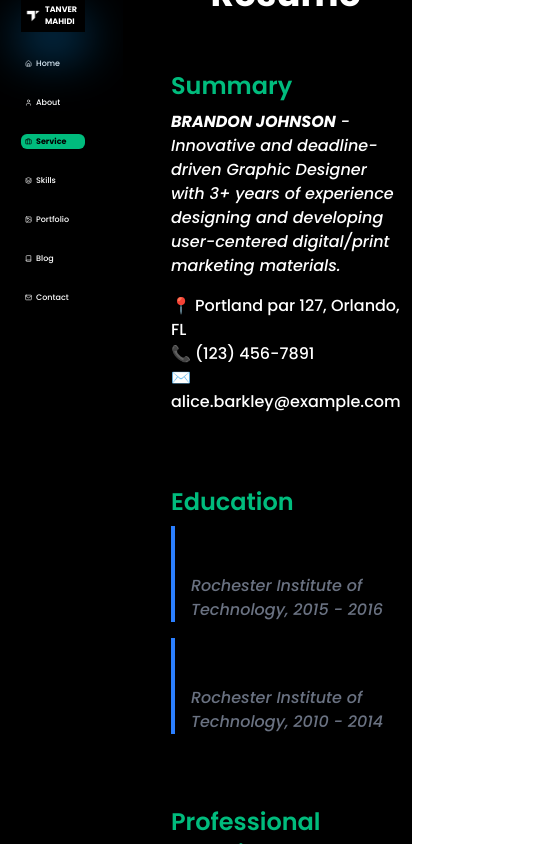
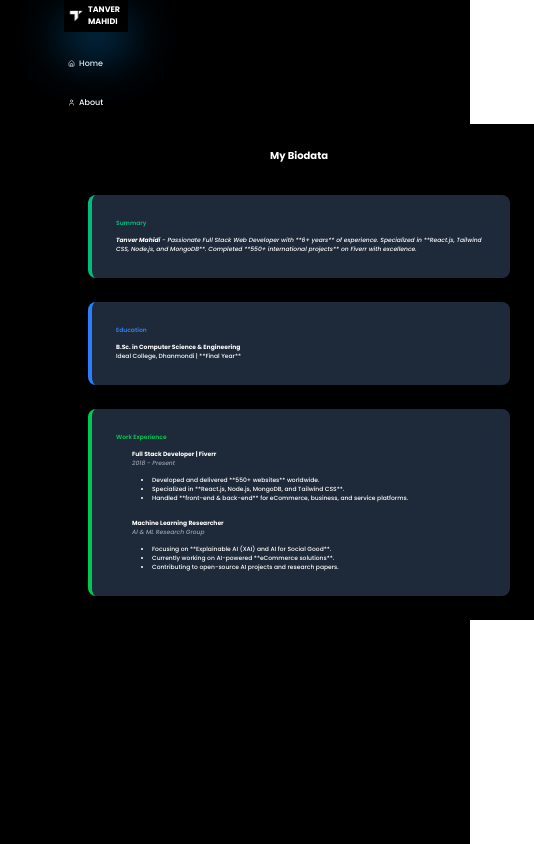
Before and after one commit to tanvermax/portfolio, a React (Vite) app: page / in a window 390 px wide. Both pictures are taken after a click on the button "Service". Shown: the whole page, 534 px wide, since content can reach past the window. Built offline with nearby package versions, Linux system fonts and the light colour scheme.

Commit message:
making responsive

```diff
--- a/src/Components/Home/Home.jsx
+++ b/src/Components/Home/Home.jsx
@@ -164,7 +164,7 @@ const Home = () => {
       </nav>
 
       {/* Main Content Area */}
-      <div className="relative h-[100vh] left-20 md:left-72 w-[85vw] overflow-y-auto">
+      <div className=" relative h-[100vh] left-16 md:left-72 md:w-[85vw]  md:overflow-y-auto overflow-x-hidden">
         <motion.section
           ref={homeRef}
           id="home"
@@ -182,7 +182,7 @@ const Home = () => {
           initial={{ opacity: 0, y: 50 }}
           animate={visibleSection === "aboutme" ? { opacity: 1, y: 0 } : {}}
           transition={{ duration: 0.5 }}
-          className="min-h-screen flex items-center justify-center  text-white"
+          className="min-h-screen flex items-center ml-20 justify-center  text-white"
         >
           <Aboutme />
         </motion.section>
@@ -193,7 +193,7 @@ const Home = () => {
           initial={{ opacity: 0, y: 50 }}
           animate={visibleSection === "service" ? { opacity: 1, y: 0 } : {}}
           transition={{ duration: 0.5 }}
-          className="min-h-screen flex items-center justify-center ml-20 text-white"
+          className="min-h-screen flex items-center justify-center md:ml-20 text-white"
         >
           <Service />
         </motion.section>
--- a/src/Components/Pages/Service.jsx
+++ b/src/Components/Pages/Service.jsx
@@ -1,90 +1,73 @@
 import React from "react";
 import { motion } from "framer-motion";
-
 
 const Service = () => {
   return (
     <div className="bg-black p-6 md:p-12 text-black">
       {/* Header */}
       <motion.h1
-        className="text-4xl font-bold text-white text-center mb-8"
+        className="md:text-4xl text-[10px] font-bold text-white text-center mb-8"
         initial={{ opacity: 0, y: -20 }}
         animate={{ opacity: 1, y: 0 }}
         transition={{ duration: 0.6 }}
       >
-        Resume
+        My Biodata
       </motion.h1>
 
       {/* Summary Section */}
       <motion.div
-        className=" p-6 shadow-lg rounded-lg"
+        className="bg-gray-800 p-6 shadow-lg rounded-lg border-l-4 border-emerald-500"
         initial={{ opacity: 0, scale: 0.9 }}
         animate={{ opacity: 1, scale: 1 }}
         transition={{ duration: 0.5 }}
       >
-        <h2 className="text-2xl font-semibold text-emerald-500 mb-2">Summary</h2>
-        <p className="text-white italic">
-          <span className="font-bold">BRANDON JOHNSON</span> - Innovative and
-          deadline-driven Graphic Designer with 3+ years of experience designing
-          and developing user-centered digital/print marketing materials.
+        <h2 className="md:text-2xl text-[6px] font-semibold text-emerald-500 mb-2">Summary</h2>
+        <p className="text-white italic md:text-2xl text-[6px]">
+          <span className="font-bold ">Tanver Mahidi</span> - Passionate Full Stack Web Developer with **6+ years** of experience. Specialized in **React.js, Tailwind CSS, Node.js, and MongoDB**. Completed **550+ international projects** on Fiverr with excellence.
         </p>
-        <ul className="mt-4 text-white">
-          <li>📍 Portland par 127, Orlando, FL</li>
-          <li>📞 (123) 456-7891</li>
-          <li>✉️ alice.barkley@example.com</li>
-        </ul>
+
       </motion.div>
 
       {/* Education Section */}
       <motion.div
-        className="mt-6  p-6 shadow-lg rounded-lg"
+        className="mt-6 bg-gray-800 p-6 shadow-lg rounded-lg border-l-4 border-blue-500"
         initial={{ opacity: 0, x: -50 }}
         animate={{ opacity: 1, x: 0 }}
-        transition={{ duration: 0.6 }}
+        transition={{ duration: 0.7 }}
       >
-        <h2 className="text-2xl font-semibold text-emerald-500 mb-2">Education</h2>
-        <div className="border-l-4 border-blue-500 pl-4">
-          <h3 className="font-bold">MASTER OF FINE ARTS & GRAPHIC DESIGN</h3>
-          <p className="text-gray-500 italic">
-            Rochester Institute of Technology, 2015 - 2016
-          </p>
-        </div>
-        <div className="border-l-4 border-blue-500 pl-4 mt-4">
-          <h3 className="font-bold">BACHELOR OF FINE ARTS & GRAPHIC DESIGN</h3>
-          <p className="text-gray-500 italic">
-            Rochester Institute of Technology, 2010 - 2014
-          </p>
-        </div>
+        <h2 className="md:text-2xl text-[6px] font-semibold text-blue-500 mb-2">Education</h2>
+        <p className="text-white md:text-2xl text-[6px]">
+          <span className="font-bold">B.Sc. in Computer Science & Engineering</span><br />
+          Ideal College, Dhanmondi | **Final Year**
+        </p>
       </motion.div>
 
       {/* Experience Section */}
       <motion.div
-        className="mt-6  p-6 shadow-lg rounded-lg"
+        className="mt-6 bg-gray-800 p-6 shadow-lg rounded-lg border-l-4 border-green-500"
         initial={{ opacity: 0, x: 50 }}
         animate={{ opacity: 1, x: 0 }}
         transition={{ duration: 0.7 }}
       >
-        <h2 className="text-2xl font-semibold text-emerald-500 mb-2">
-          Professional Experience
-        </h2>
-        <div className="border-l-4 border-green-500 pl-4">
-          <h3 className="font-bold">SENIOR GRAPHIC DESIGN SPECIALIST</h3>
-          <p className="text-gray-500 italic">Experion, New York, NY | 2019 - Present</p>
-          <ul className="mt-2 text-white list-disc pl-5">
-            <li>Lead the design, development, and implementation of graphics.</li>
-            <li>Delegate tasks to a 7-member design team.</li>
-            <li>Supervise quality assessment of graphic materials.</li>
+        <h2 className="md:text-2xl text-[6px] font-semibold text-green-500 mb-2">Work Experience</h2>
+
+        <div className="pl-4">
+          <h3 className="font-bold text-white md:text-2xl text-[6px]">Full Stack Developer | Fiverr</h3>
+          <p className="text-gray-400 italic md:text-2xl text-[6px]">2018 - Present</p>
+          <ul className="mt-2 text-white list-disc pl-5 md:text-2xl text-[6px]">
+            <li>Developed and delivered **550+ websites** worldwide.</li>
+            <li>Specialized in **React.js, Node.js, MongoDB, and Tailwind CSS**.</li>
+            <li>Handled **front-end & back-end** for eCommerce, business, and service platforms.</li>
           </ul>
         </div>
-        <div className="border-l-4 border-green-500 pl-4 mt-4">
-          <h3 className="font-bold">GRAPHIC DESIGN SPECIALIST</h3>
-          <p className="text-gray-500 italic">
-            Stepping Stone Advertising, 2017 - 2018
-          </p>
-          <ul className="mt-2 text-white list-disc pl-5">
-            <li>Developed marketing materials (logos, brochures, etc.).</li>
-            <li>Managed up to 5 projects simultaneously.</li>
-            <li>Created 4+ design presentations per month.</li>
+
+        <div className="pl-4 mt-4">
+          <h3 className="font-bold text-white md:text-2xl text-[6px]">Machine Learning Researcher</h3>
+          <p className="text-gray-400 italic md:text-2xl text-[6px]">AI & ML Research Group</p>
+          <ul className="mt-2 text-white list-disc pl-5 md:text-2xl text-[6px]">
+            <li>Focusing on **Explainable AI (XAI) and AI for Social Good**.</li>
+            <li>Currently working on AI-powered **eCommerce solutions**.</li>
+            <li>Contributing to open-source AI projects and research papers.</li>
           </ul>
         </div>
       </motion.div>
--- a/src/Components/Pages/Skilss.jsx
+++ b/src/Components/Pages/Skilss.jsx
@@ -7,14 +7,12 @@ const Skilss = () => {
         <h2 className="text-xs md:text-xl font-bold text-center text-green-400">
           MY Skills
         </h2>
-        <p className="text-4xl font-bold text-center py-10 w-[700px] mx-auto">
-          Crafting Stories through Develope and Imagination
-        </p>
+
 
         {/* Skills Section */}
-        <div className="max-w-6xl mx-auto mt-10">
-          <h3 className="text-2xl font-semibold text-green-400">Skills</h3>
-          <div className="grid grid-cols-2 md:grid-cols-3 lg:grid-cols-4 gap-4 mt-4">
+        <div className="md:max-w-6xl mx-auto mt-10  ">
+          <h3 className="md:text-2xl text-[6px] font-semibold text-green-400">Skills</h3>
+          <div className="grid grid-cols-2 md:grid-cols-3 lg:grid-cols-4 md:gap-4 mt-4">
             {[
               "HTML",
               "CSS",
@@ -31,7 +29,7 @@ const Skilss = () => {
                 key={index}
                 className="bg-gray-900 p-4 rounded-lg text-center shadow-md"
               >
-                <p className="text-lg font-semibold">{skill}</p>
+                <p className="md:text-2xl text-[6px] font-semibold">{skill}</p>
               </div>
             ))}
           </div>
@@ -39,12 +37,12 @@ const Skilss = () => {
 
         {/* CV Section */}
         <div className="max-w-6xl mx-auto mt-10">
-          <h3 className="text-2xl font-semibold text-green-400">Download CV</h3>
+          <h3 className="md:text-2xl text-[6px] font-semibold text-green-400">Download CV</h3>
           <div className="mt-4">
             <a
               href="/your-cv.pdf"
               download
-              className="bg-green-500 text-black font-bold px-6 py-3 rounded-md inline-block hover:bg-green-400 transition"
+              className="bg-green-500 text-black font-bold md:px-6 md:py-3 rounded-md inline-block hover:bg-green-400 transition"
             >
               Download CV
             </a>
@@ -53,27 +51,27 @@ const Skilss = () => {
 
         {/* Education Section */}
         <div className="max-w-6xl mx-auto mt-10">
-          <h3 className="text-2xl font-semibold text-green-400">Education</h3>
+          <h3 className="md:text-2xl text-[6px] font-semibold text-green-400">Education</h3>
           <div className="mt-4 space-y-4">
             <div className="bg-gray-900 p-4 rounded-lg shadow-md">
-              <h4 className="text-xl font-bold">
+              <h4 className="md:text-xl text-[6px] font-bold">
                 BSc in Computer Science & Engineering
               </h4>
-              <p className="text-gray-400">
+              <p className="text-gray-400 md:text-2xl text-[6px]">
                 Ideal College, Dhanmondi | 4th Year
               </p>
             </div>
             <div className="bg-gray-900 p-4 rounded-lg shadow-md">
-              <h4 className="text-xl font-bold">
+              <h4 className="md:text-xl text-[6px] font-bold">
                 Higher Secondary Certificate (HSC)
               </h4>
-              <p className="text-gray-400">Ideal College, Dhanmondi</p>
+              <p className="text-gray-400 md:text-2xl text-[6px]">Ideal College, Dhanmondi</p>
             </div>
             <div className="bg-gray-900 p-4 rounded-lg shadow-md">
-              <h4 className="text-xl font-bold">
+              <h4 className="md:text-xl text-[6px] font-bold">
                 Secondary School Certificate (SSC)
               </h4>
-              <p className="text-gray-400">Your School Name</p>
+              <p className="text-gray-400 md:text-2xl text-[6px]">AL Amin Institute , cumilla</p>
             </div>
           </div>
         </div>
```
Also changed, not shown: src/Components/Pages/Aboutme.jsx (+15 -15 lines), src/Components/Pages/Homee.jsx (+6 -6 lines).
